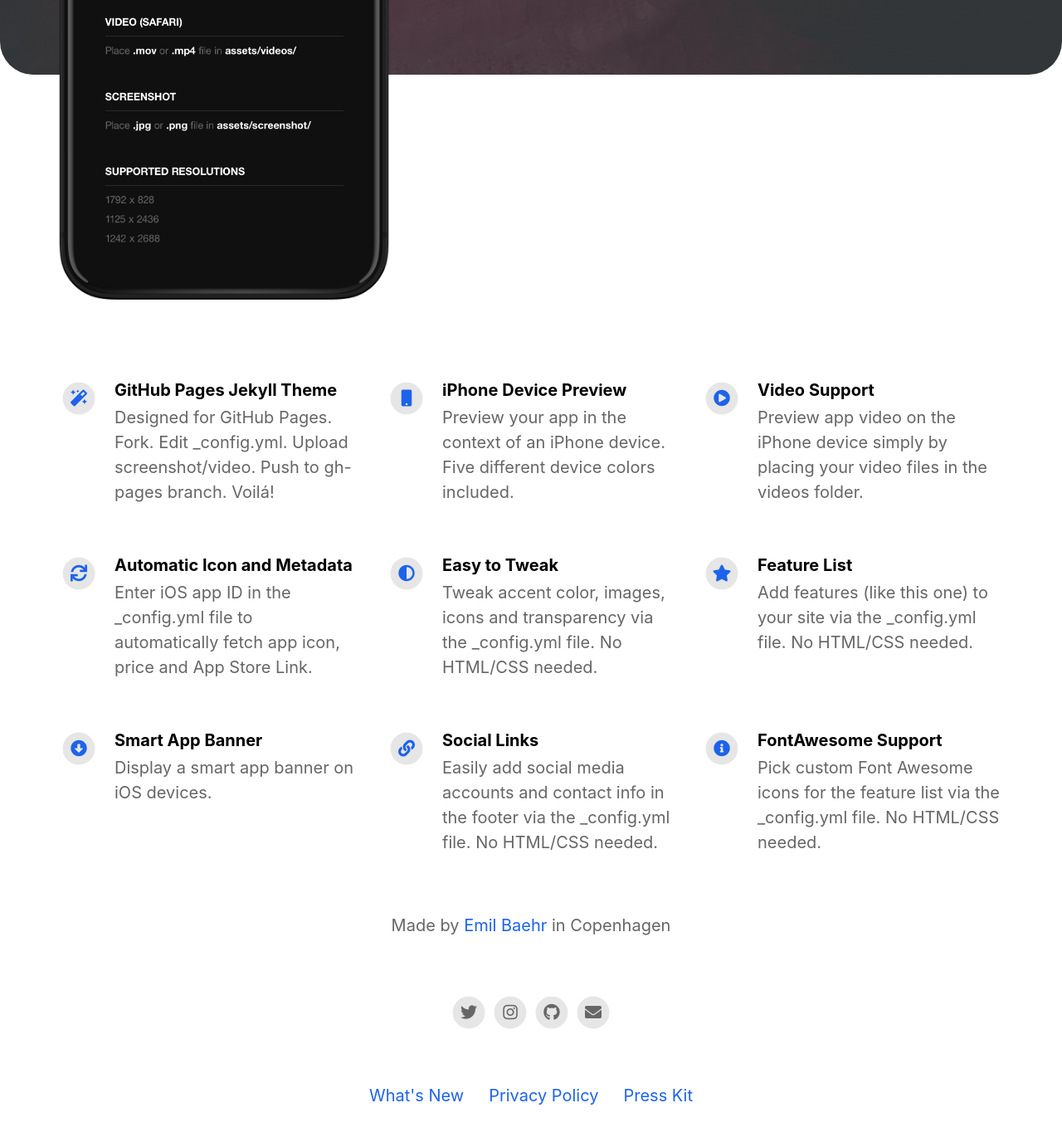
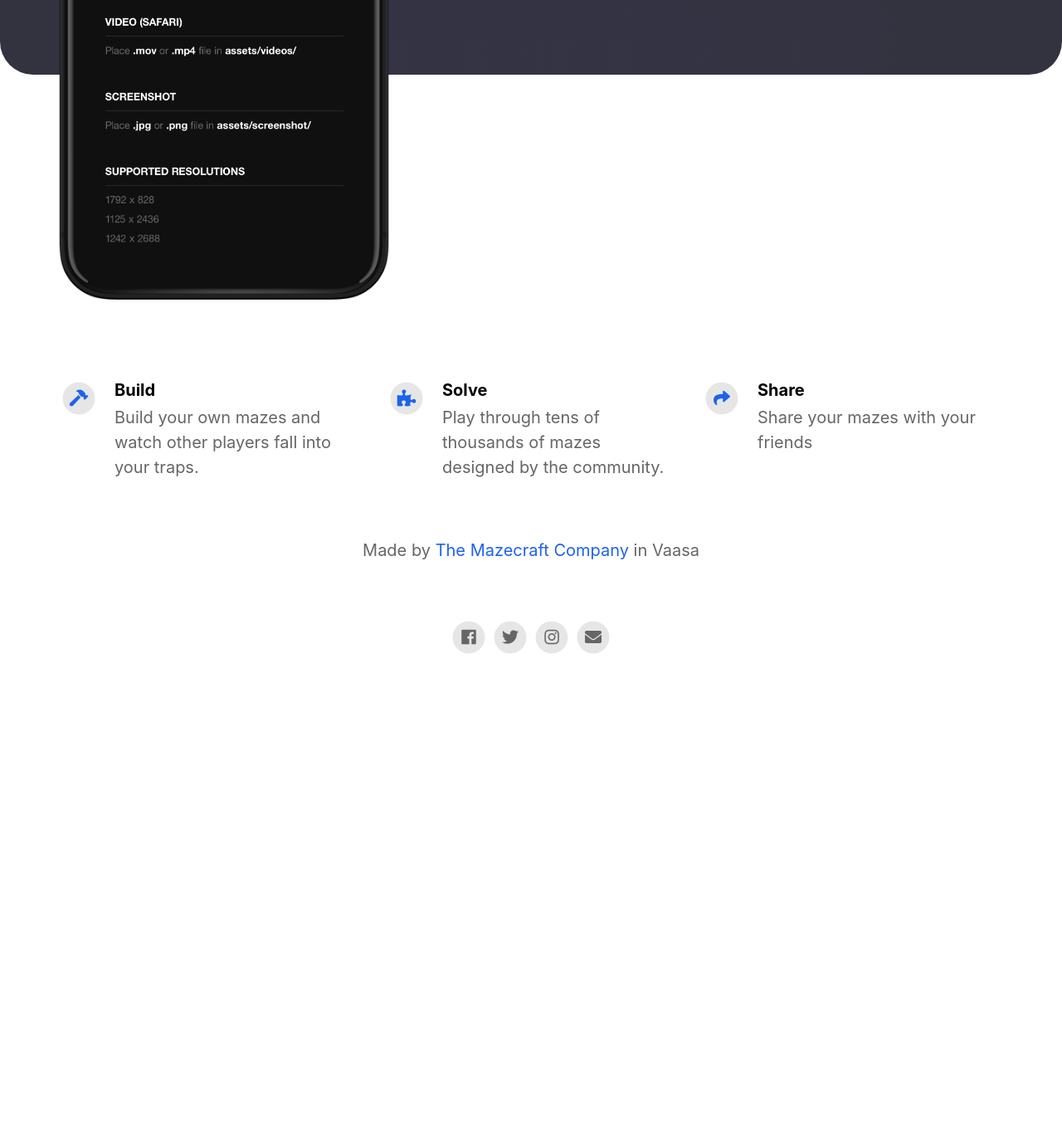
Before and after one commit to ovalsoftware/mazecraft-web, a Jekyll site: the page built from index.html, in a window 1280 px wide and 1400 px high, scrolled down 624 px. Shown: the top 1370 px of the window at 83% size. Built offline with Jekyll 4.4.1, drawn with Linux system fonts in a browser that asks for light colours; nearby versions of some CDN libraries; after the commit the page ends 1482 px from its top, so only the background shows below that; some of the changed text lies outside the part shown.

Commit message:
Added basic mazecraft info

```diff
--- a/_config.yml
+++ b/_config.yml
@@ -2,32 +2,32 @@
 page_title                                :                                           # Automatically populates with app name if not set and if iOS app ID is set. Otherwise enter manually.
 
 # App Info
-ios_app_id                                : 1234793120                                # Required. Enter iOS app ID to automatically populate name, price and icons (e.g. 718043190).
+ios_app_id                                : 929086914                                         # Required. Enter iOS app ID to automatically populate name, price and icons (e.g. 718043190).
 ios_app_country                           : us                                        # Required outside USA. Enter 2 letter country code as in https://en.wikipedia.org/wiki/ISO_3166-1_alpha-2
 
-appstore_link                             :                                           # Automatically populates if not set and if iOS app ID is set. Otherwise enter manually.
-playstore_link                            :                                           # Enter Google Play Store URL.
-presskit_download_link                    : https://emilbaehr.com                                          # Enter a link to downloadable file or (e.g. public Dropbox link to a .zip file).
+appstore_link                             : https://apps.apple.com/app/id929086914                                          # Automatically populates if not set and if iOS app ID is set. Otherwise enter manually.
+playstore_link                            : https://play.google.com/store/apps/details?id=com.hyperliger.Mazecraft                                      # Enter Google Play Store URL.
+presskit_download_link                    : #https://mazecraft.com                                          # Enter a link to downloadable file or (e.g. public Dropbox link to a .zip file).
                                                                                       # Or upload your press kit file to assets and set path accordingly (e.g. "assets/your_press_kit.zip").
 
-app_icon                                  : # assets/appicon.png                      # Automatically populates if not set and if iOS app ID is set.  Otherwise enter path to icon file manually.
-app_name                                  :                                           # Automatically populates if not set and if iOS app ID is set.  Otherwise enter manually.
+app_icon                                  : assets/appicon.png                      # Automatically populates if not set and if iOS app ID is set.  Otherwise enter path to icon file manually.
+app_name                                  : Mazecraft                                 # Automatically populates if not set and if iOS app ID is set.  Otherwise enter manually.
 app_price                                 :                                           # Automatically populates if not set and if iOS app ID is set.  Otherwise enter manually.
-app_description                           : Write a short tagline for your app.
+app_description                           : Build · Solve · Share.
 
 enable_smart_app_banner                   : true                                      # Set to true to show a smart app banner at top of page on mobile devices.
 
 
 
 # Information About Yourself
-your_name                                 : Emil Baehr
-your_link                                 : https://emilbaehr.com
-your_city                                 : Copenhagen
-email_address                             : emil.baehr@gmail.com
-facebook_username                         :
-instagram_username                        : ebaehr
-twitter_username                          : ebaehr
-github_username                           : emilbaehr
+your_name                                 : The Mazecraft Company
+your_link                                 : https://mazecraft.com
+your_city                                 : Vaasa
+email_address                             : hello@mazecraft.com
+facebook_username                         : mazecraftgame
+instagram_username                        : mazecraftgame
+twitter_username                          : mazecraftgame
+github_username                           :
 youtube_username                          :
 
 
@@ -35,47 +35,17 @@ youtube_username                          :
 # Feature List                            Edit, add or remove features to be presented.
 features                                  :
 
-  - title                                 : GitHub Pages Jekyll Theme
-    description                           : Designed for GitHub Pages. Fork. Edit _config.yml. Upload screenshot/video. Push to gh-pages branch. Voilá!
-    fontawesome_icon_name                 : magic
+  - title                                 : Build
+    description                           : Build your own mazes and watch other players fall into your traps.
+    fontawesome_icon_name                 : hammer
 
-  - title                                 : iPhone Device Preview
-    description                           : Preview your app in the context of an iPhone device. Five different device colors included.
-    fontawesome_icon_name                 : mobile
+  - title                                 : Solve
+    description                           : Play through tens of thousands of mazes designed by the community.
+    fontawesome_icon_name                 : puzzle-piece
 
-  - title                                 : Video Support
-    description                           : Preview app video on the iPhone device simply by placing your video files in the videos folder.
-    fontawesome_icon_name                 : play-circle
-
-  - title                                 : Automatic Icon and Metadata
-    description                           : Enter iOS app ID in the _config.yml file to automatically fetch app icon, price and App Store Link.
-    fontawesome_icon_name                 : sync
-
-  - title                                 : Easy to Tweak
-    description                           : Tweak accent color, images, icons and transparency via the _config.yml file. No HTML/CSS needed.
-    fontawesome_icon_name                 : adjust
-
-  - title                                 : Feature List
-    description                           : Add features (like this one) to your site via the _config.yml file. No HTML/CSS needed.
-    fontawesome_icon_name                 : star
-
-  - title                                 : Smart App Banner
-    description                           : Display a smart app banner on iOS devices.
-    fontawesome_icon_name                 : arrow-alt-circle-down
-
-  - title                                 : Social Links
-    description                           : Easily add social media accounts and contact info in the footer via the _config.yml file. No HTML/CSS needed.
-    fontawesome_icon_name                 : link
-
-  - title                                 : FontAwesome Support
-    description                           : Pick custom Font Awesome icons for the feature list via the _config.yml file. No HTML/CSS needed.
-    fontawesome_icon_name                 : info-circle
-
-  - title                                 : # New Feature Title
-    description                           : # New Feature Description
-    fontawesome_icon_name                 : # Enter Font Awesome icon name (e.g. star). Find icons on fontawesome.com/icons.
-
-
+  - title                                 : Share
+    description                           : Share your mazes with your friends
+    fontawesome_icon_name                 : share
 
 # Theme Settings
 topbar_color                              : "#000000"
```
Also changed, not shown: _pages/changelog.md (deleted, +0 -65 lines), _pages/privacypolicy.md (deleted, +0 -60 lines), assets/appicon.png (added), assets/headerimage.png, 4 other files.
